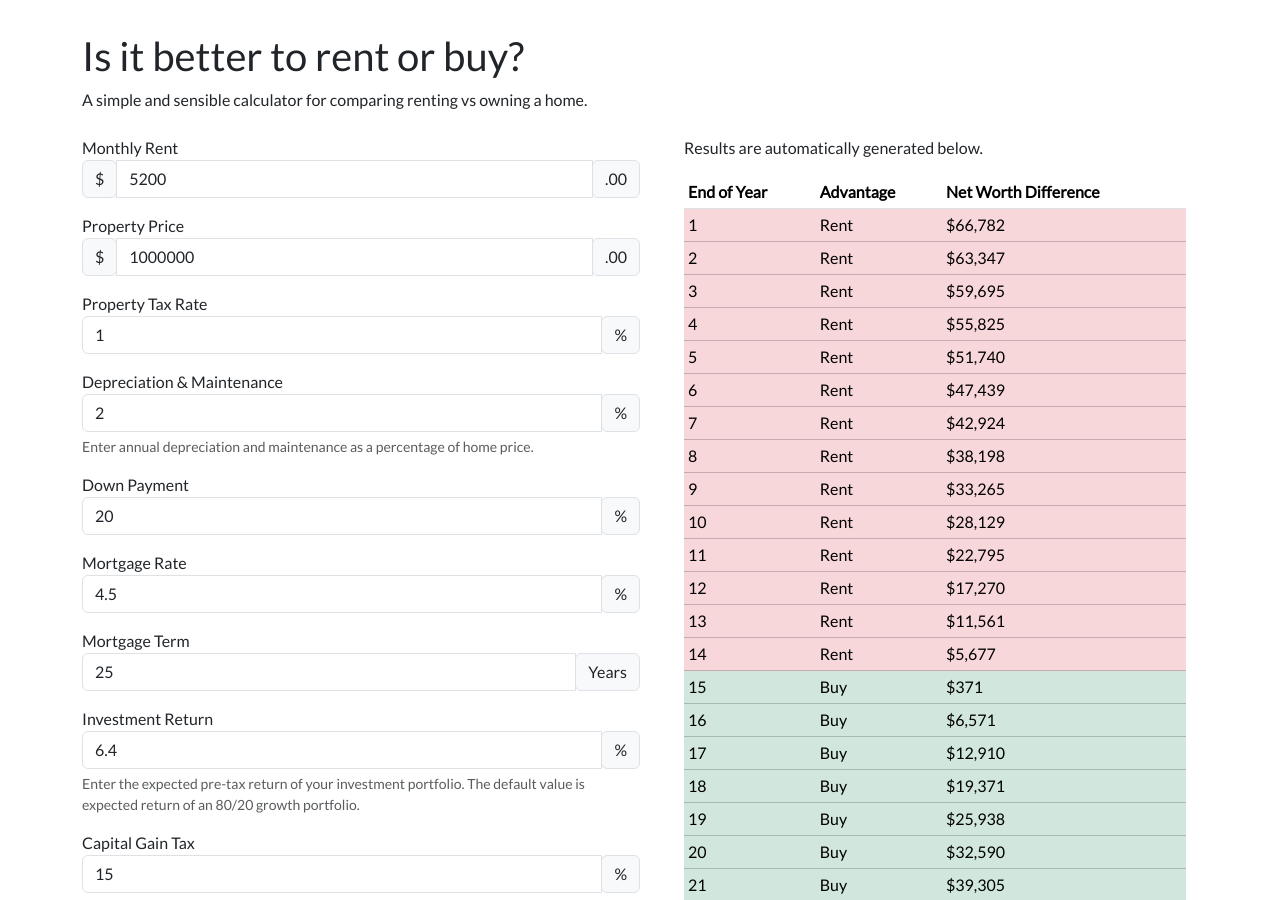
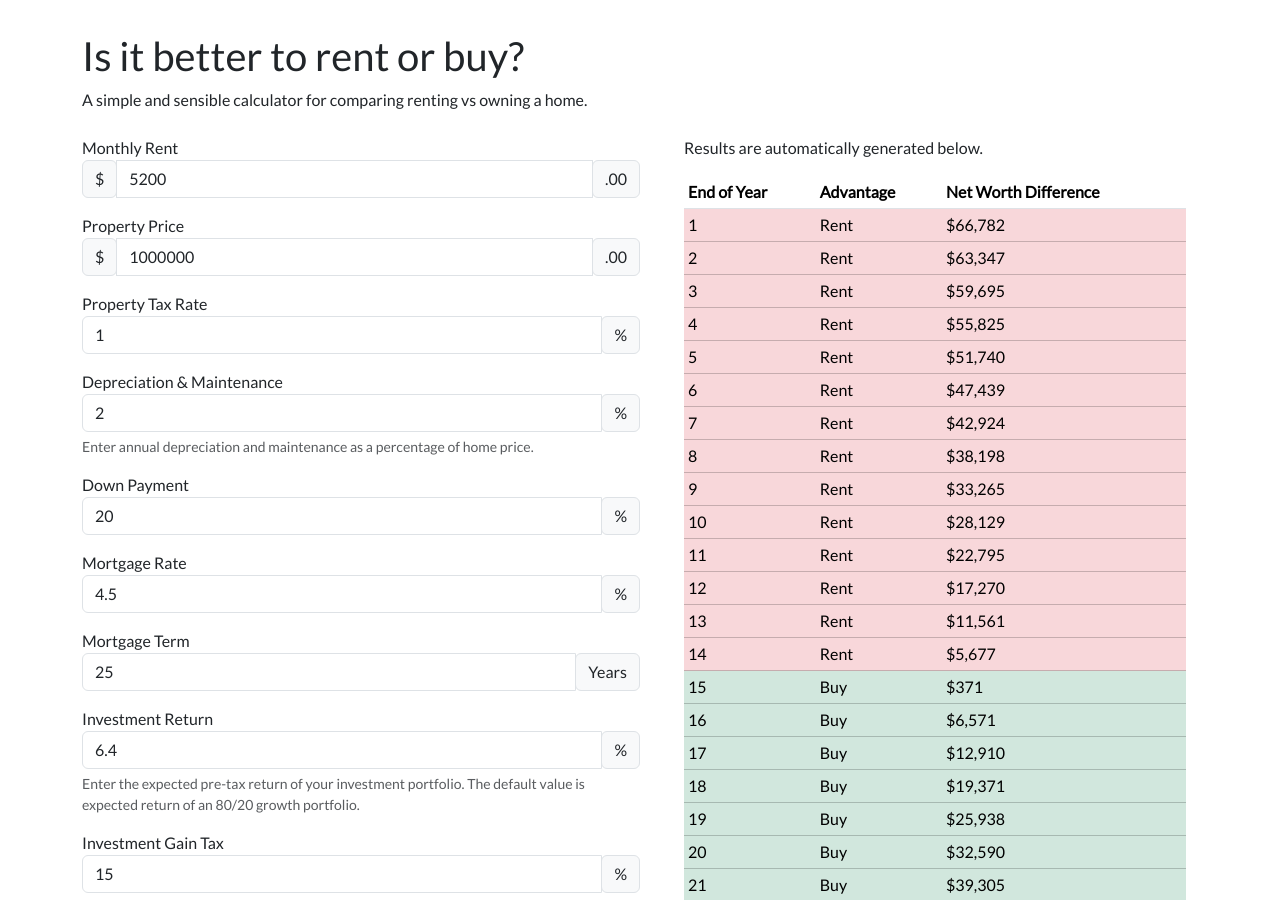
Before and after one commit to low-earth-orbit/rent-vs-buy, a React (Create React App) app: page / in a window 1280 px wide. Shown: the top 900 px of the page. Built offline with nearby package versions, Linux system fonts and the light colour scheme.

Commit message:
rename capital gain tax to investment gain tax

```diff
--- a/src/components/Main.jsx
+++ b/src/components/Main.jsx
@@ -16,7 +16,7 @@ const Main = () => {
     annualMortgageInterestRate: 4.5,
     mortgageTerm: 25,
     investmentReturnRate: 6.4,
-    capitalGainTaxOnInvestment: 15,
+    investmentGainTax: 15,
   });
 
   function handleChange(inputIdentifier, newValue) {
--- a/src/components/UserInputForm.jsx
+++ b/src/components/UserInputForm.jsx
@@ -104,13 +104,13 @@ export default function UserInputForm({ userInput, handleChange }) {
       />
 
       <UserInputFormItem
-        id="capitalGainTaxOnInvestment"
-        label="Capital Gain Tax"
-        helperText="Typically half of your marginal income tax when you'll sell the property. The amount may be smaller as you can use TFSA, RRSP, etc. to shelter your investments."
+        id="investmentGainTax"
+        label="Investment Gain Tax"
+        helperText="Tax rate on investment gains."
         step="1"
-        value={userInput.capitalGainTaxOnInvestment}
+        value={userInput.investmentGainTax}
         onChange={(event) => {
-          handleChange("capitalGainTaxOnInvestment", event.target.value);
+          handleChange("investmentGainTax", event.target.value);
         }}
         appendText="%"
       />
--- a/src/utils/math.jsx
+++ b/src/utils/math.jsx
@@ -224,7 +224,7 @@ function calculateRentersPortfolioValue({
   maintenanceCostPercentage,
   initialHomePrice,
   homePriceGrowthRate,
-  capitalGainTaxOnInvestment,
+  investmentGainTax,
 }) {
   const initialInvestment =
     (initialHomePrice * (downPaymentPercentage + buyersClosingCostPercentage)) /
@@ -259,8 +259,7 @@ function calculateRentersPortfolioValue({
   }
 
   const afterTaxValue =
-    bookValue +
-    (portfolioValue - bookValue) * (1 - capitalGainTaxOnInvestment / 100);
+    bookValue + (portfolioValue - bookValue) * (1 - investmentGainTax / 100);
 
   return afterTaxValue;
 }
@@ -280,7 +279,7 @@ export function calculateRentersAdvantageAtYearEnd({
   initialHomePrice,
   homePriceGrowthRate,
   sellersClosingCostPercentage,
-  capitalGainTaxOnInvestment,
+  investmentGainTax,
 }) {
   const mortgagePrincipal =
     initialHomePrice * (1 - downPaymentPercentage / 100);
@@ -300,7 +299,7 @@ export function calculateRentersAdvantageAtYearEnd({
     initialHomePrice,
     homePriceGrowthRate,
     sellersClosingCostPercentage,
-    capitalGainTaxOnInvestment,
+    investmentGainTax,
   });
 
   const ownersEquity = calculateOwnersEquityAtYearEnd({
```
Also changed, not shown: 1 other file (tests, documents, lock files or other folders).
